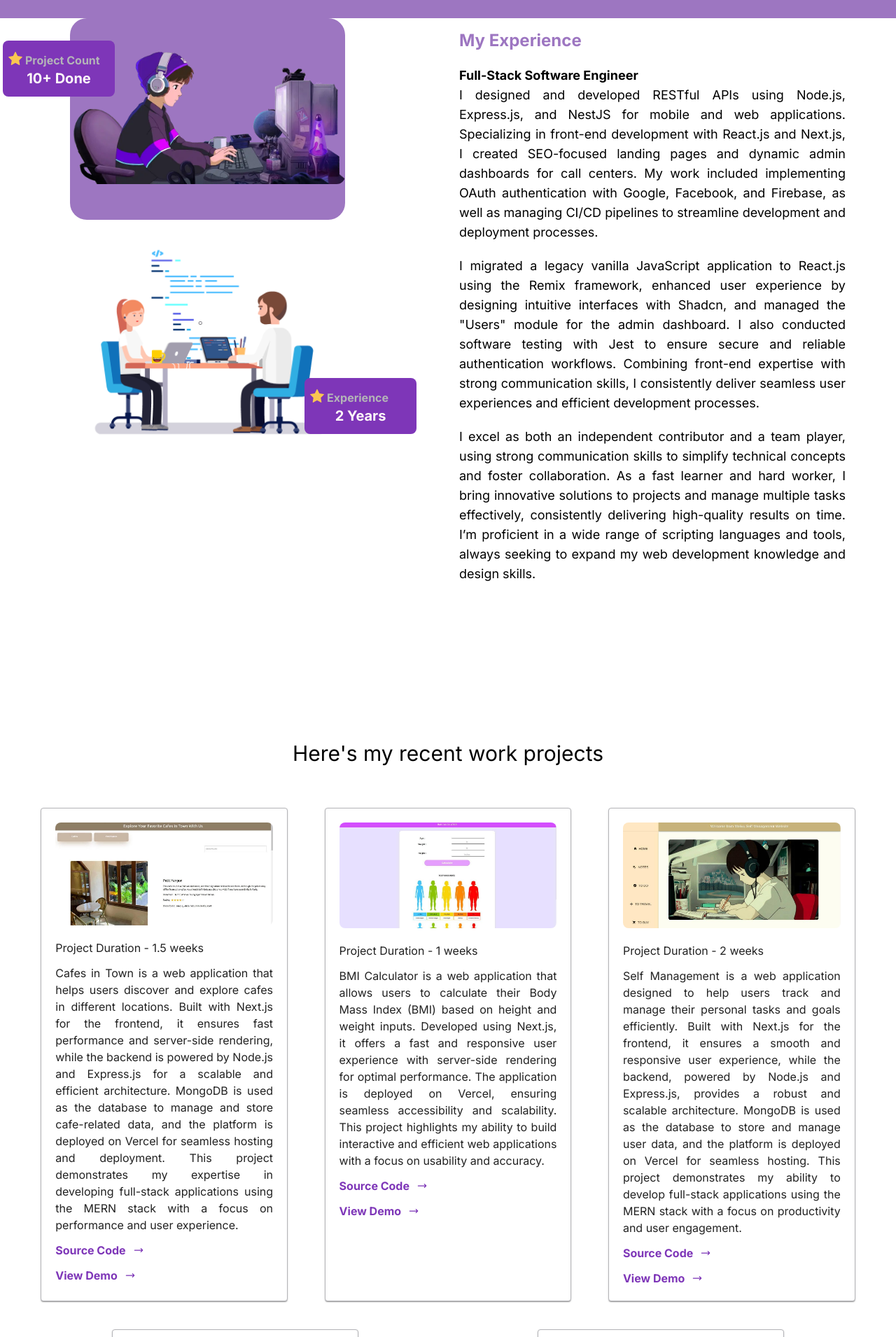
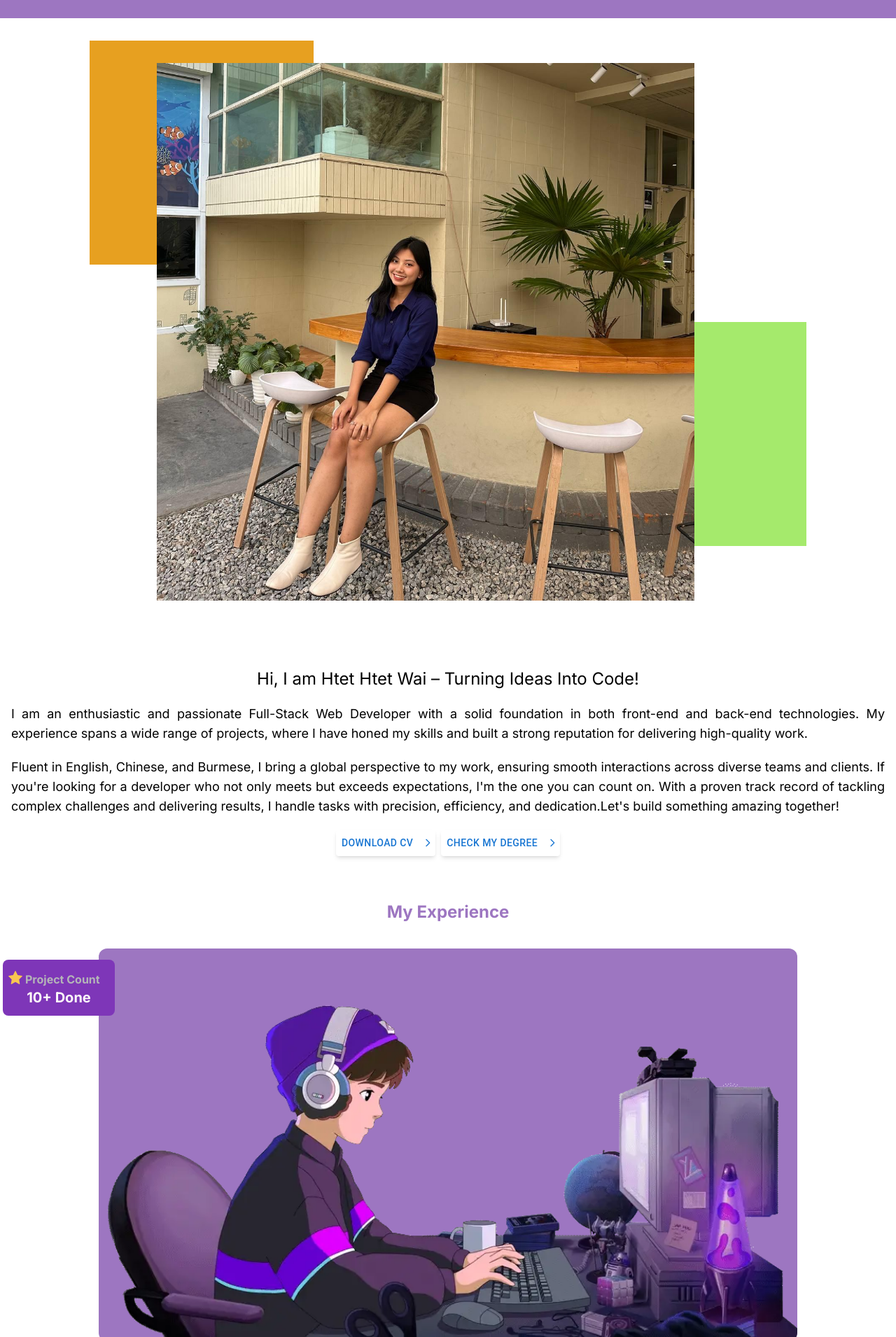
Before and after one commit to hhtetwei/htet-htet-portfolio, a Next.js app: page / in a window 1280 px wide. Shown: the part 70-1980 px from the top of the page at 70% size. Built offline with nearby package versions, Linux system fonts and the light colour scheme.

Commit message:
adding more responsivness

```diff
--- a/src/app/page.tsx
+++ b/src/app/page.tsx
@@ -93,7 +93,7 @@ export default function Home() {
 
   return (
     <div className="w-full h-full overflow-hidden dark:text-basetextClr dark:bg-black">
-      <div className="relative md:hidden s:hidden lg:hidden xxs:hidden block overflow-hidden">
+      <div className="relative md:hidden s:hidden xxs:hidden lg:hidden block overflow-hidden">
         <video
           controls
           preload="none"
@@ -209,11 +209,11 @@ export default function Home() {
         </div>
       </div>
 
-      <div className="w-full h-full top-20 relative md:block sm:block s:block xs:block hidden overflow-hidden">
-        <div className="absolute md:-top-10 md:left-20 md:w-80 md:h-80 bg-boxAClr s:w-60 s:h-60 s:-top-5 s:left-5 z-0"></div>
+      <div className="w-full h-full top-20 relative md:block sm:block s:block xs:block lg:block hidden overflow-hidden">
+        <div className="absolute md:-top-10 md:left-20 md:w-80 md:h-80 lg:w-80 lg:h-80 lg:top-12 lg:left-32 bg-boxAClr s:w-60 s:h-60 s:-top-5 s:left-5 z-0"></div>
 
-        <div className="absolute md:top-52 md:right-24 md:w-80 md:h-80 bg-boxBClr s:w-60 s:h-60 s:right-3 s:top-24 z-0 "></div>
-        <div className="md:w-[60%] s:w-[80%] mt-20 md:translate-x-40  s:translate-x-11 z-50">
+        <div className="absolute md:top-52 md:right-24 md:w-80 md:h-80 lg:w-80 lg:h-80 lg:top-1/3 lg:mt-10 lg:right-32 bg-boxBClr s:w-60 s:h-60 s:right-3 s:top-24 z-0 "></div>
+        <div className="md:w-[60%] s:w-[80%] lg:w-[60%] lg:translate-x-56 mt-20 md:translate-x-40  s:translate-x-11 z-50">
           <img
             src="/image/hhw.jpg"
             alt="Your Image"
@@ -313,10 +313,11 @@ export default function Home() {
         </div>
       </div>
 
-      <div className="hidden xl:block lg:block twoXL:block">
+      <div className="hidden xl:block twoXL:block threeXL:block fourXL:block fiveXL:block">
         <div className="w-full justify-between flex mt-20 p-[1rem]">
-          <div className="w-[45%] h-72 flex justify-center relative">
-            <div className="bg-baseClr rounded-3xl w-[70%]">
+          <div className="flex flex-col w-[45%]">
+            <div className="w-full flex justify-center relative">
+              <div className="bg-baseClr rounded-3xl">
                 <Image
                   src="/image/lofi.webp"
                   alt=""
@@ -324,40 +325,9 @@ export default function Home() {
                   height={500}
                   className="rounded-xl w-full flex justify-end mt-4"
                 />
-
-              <div className="relative bg-baseClr rounded-3xl">
-                <Image
-                  src="/image/experience.gif"
-                  alt=""
-                  width={500}
-                  height={500}
-                  className="rounded-xl w-full flex justify-end mt-20"
-                />
-
-                <div className="absolute left-3/4 top-2/3 transform translate-x-10">
-                  <div className="w-40 h-20 bg-buttontxtClr mb-4 rounded-lg">
-                    <div className="flex flex-col justify-center p-2">
-                      <span className="mt-2 font-bold flex gap-1">
-                        <div>
-                          <Image
-                            src="/image/star.svg"
-                            alt=""
-                            width={20}
-                            height={20}
-                          />
-                        </div>
-                        <span className="text-grey">Experience</span>
-                      </span>
-                      <span className="font-bold text-xl flex justify-center text-textClr">
-                        2 Years
-                      </span>
-                    </div>
-                  </div>
-                </div>
-              </div>
               </div>
 
-            <div className="absolute -left-3 top-36 transform -translate-y-28">
+              <div className="absolute -left-3 top-36 transform -translate-y-28 threeXL:translate-x-36">
                 <div className="w-40 h-20 bg-buttontxtClr mb-4 rounded-lg">
                   <div className="flex flex-col justify-center p-2 ">
                     <span className="mt-2 font-bold flex gap-1">
@@ -380,6 +350,37 @@ export default function Home() {
               </div>
             </div>
 
+            <div className="relative rounded-3xl w-full flex justify-center">
+              <Image
+                src="/image/experience.gif"
+                alt=""
+                width={500}
+                height={500}
+                className="rounded-xl flex justify-end mt-20"
+              />
+
+              <div className="absolute left-3/4 top-2/3 transform translate-x-10 threeXL:-translate-x-10">
+                <div className="w-40 h-20 bg-buttontxtClr mb-4 rounded-lg">
+                  <div className="flex flex-col justify-center p-2">
+                    <span className="mt-2 font-bold flex gap-1">
+                      <div>
+                        <Image
+                          src="/image/star.svg"
+                          alt=""
+                          width={20}
+                          height={20}
+                        />
+                      </div>
+                      <span className="text-grey">Experience</span>
+                    </span>
+                    <span className="font-bold text-xl flex justify-center text-textClr">
+                      2 Years
+                    </span>
+                  </div>
+                </div>
+              </div>
+            </div>
+          </div>
           <div className="w-[50%] flex justify-start p-[1rem]">
             <div className="flex flex-col mr-10" id="myexp">
               <div className="font-bold text-2xl text-baseClr ">
@@ -438,19 +439,19 @@ export default function Home() {
         <Experience />
       </div>
 
-      <div className="xl:mt-20">
-        <div id="projects" className="w-full flex flex-col p-[2rem]">
-          <span className="lg:mt-20 lg:text-3xl flex lg:justify-center text-3xl">
+      <div className="">
+        <div id="projects" className="w-full flex flex-col p-[2rem] mt-10">
+          <span className="lg:text-3xl flex lg:justify-center text-3xl">
             Here&apos;s my recent work projects
           </span>
 
           <div className="flex mt-10 mb-10 ss:flex-col s:flex-col xs:flex-col">
-            <div className="w-full flex flex-wrap justify-around lg:m-5 gap-10">
+            <div className="w-full grid xl:grid-cols-3 twoXL:grid-cols-3 lg:m-5 lg:grid lg:grid-cols-2 threeXL:grid-cols-3 fourXL:grid-cols-3 fiveXL:grid-cols-3 gap-5">
               {projects &&
                 projects.map((p, idx) => {
                   return (
                     <Card
-                      className="w-[30%] p-5 border border-grey s:w-full sm:w-full md:w-full"
+                      className="w-full lg:w-full p-5 border border-grey s:w-full sm:w-full md:w-full"
                       key={idx}
                     >
                       <div>
@@ -508,7 +509,7 @@ export default function Home() {
         </div>
       </div>
 
-      <div className="hidden xl:block twoXL:block threeXL:block fourXL:block fiveXL:block">
+      <div className="hidden xl:block twoXL:block threeXL:block fourXL:block fiveXL:block lg:block">
         <div className="bg-buttontxtClr flex flex-col">
           <div className="flex flex-col mt-10 mb-10">
             <span className="flex s:flex-wrap justify-center text-2xl s:text-xl text-textClr">
--- a/src/components/experience.tsx
+++ b/src/components/experience.tsx
@@ -38,13 +38,13 @@ export const Experience = () => {
         </div>
       </div>
 
-      <div className="relative rounded-3xl">
+      <div className="relative rounded-3xl lg:flex lg:justify-center">
         <Image
           src="/image/experience.gif"
           alt=""
           width={500}
           height={500}
-          className="rounded-xl w-full flex justify-end mt-20"
+          className="rounded-xl w-full lg:w-[80%] flex justify-end mt-20"
         />
 
         <div className="absolute left-3/4 top-2/3 s:left-2/4 transform translate-x-10">
@@ -64,7 +64,7 @@ export const Experience = () => {
         </div>
       </div>
 
-      <div className="mt-5 text-lg text-justify">
+      <div className="mt-20 text-lg text-justify">
         <div className="text-md font-bold">Full-Stack Software Engineer</div>
         <span className="mt-2">
           I designed and developed RESTful APIs using Node.js, Express.js, and
--- a/tailwind.config.ts
+++ b/tailwind.config.ts
@@ -22,9 +22,9 @@ const config: Config = {
       s: { min: '360px', max: '640px' },
       sm: { min: '640px', max: '768px' },
       md: { min: '768px', max: '1024px' },
-      lg: { min: '1024px', max: '1280px' },
-      xl: { min: '1280px', max: '1536px' },
-      twoXL: { min: '1536', max: '2000px' },
+      lg: { min: '1024px', max: '1400px' },
+      xl: { min: '1400px', max: '1536px' },
+      twoXL: { min: '1536px', max: '2000px' },
       threeXL: { min: '2000px', max: '3500px' },
       fourXL: { min: '3500px', max: '4500px' },
       fiveXL: { min: '4500px', max: '6000px' },
```
Lines whose indentation alone changed are shown as unchanged.
